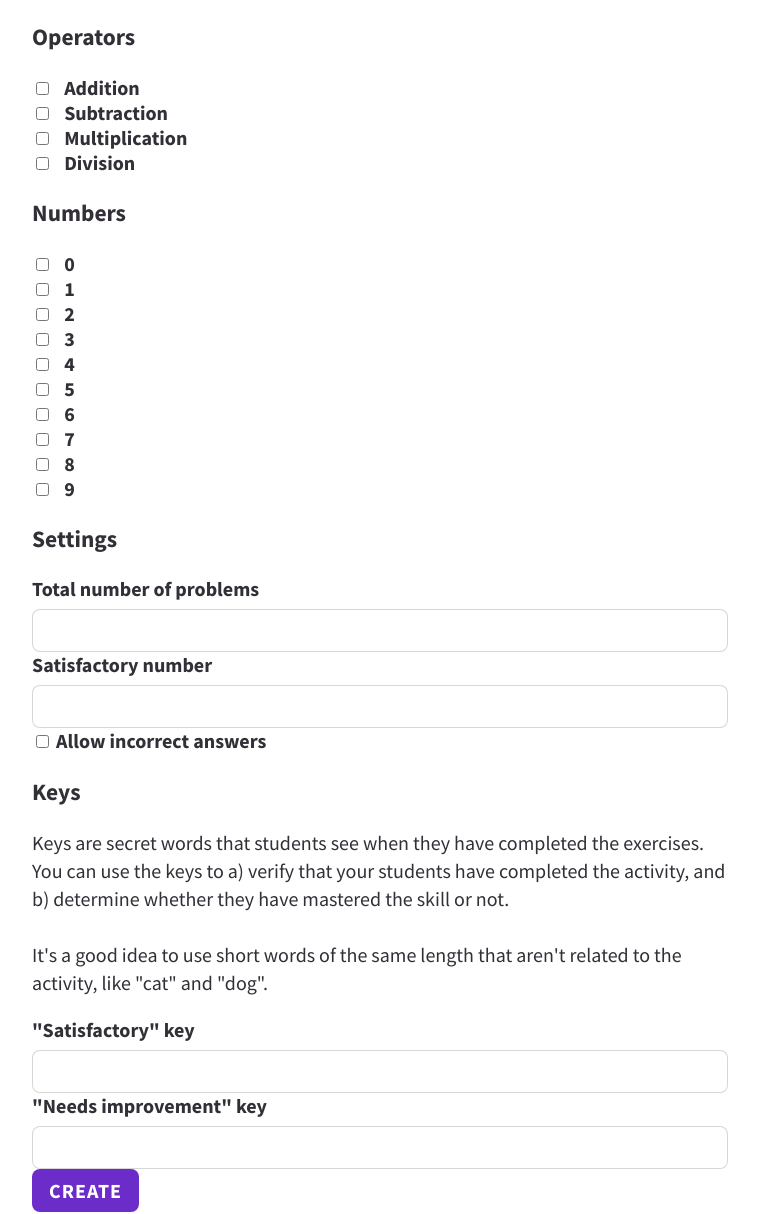
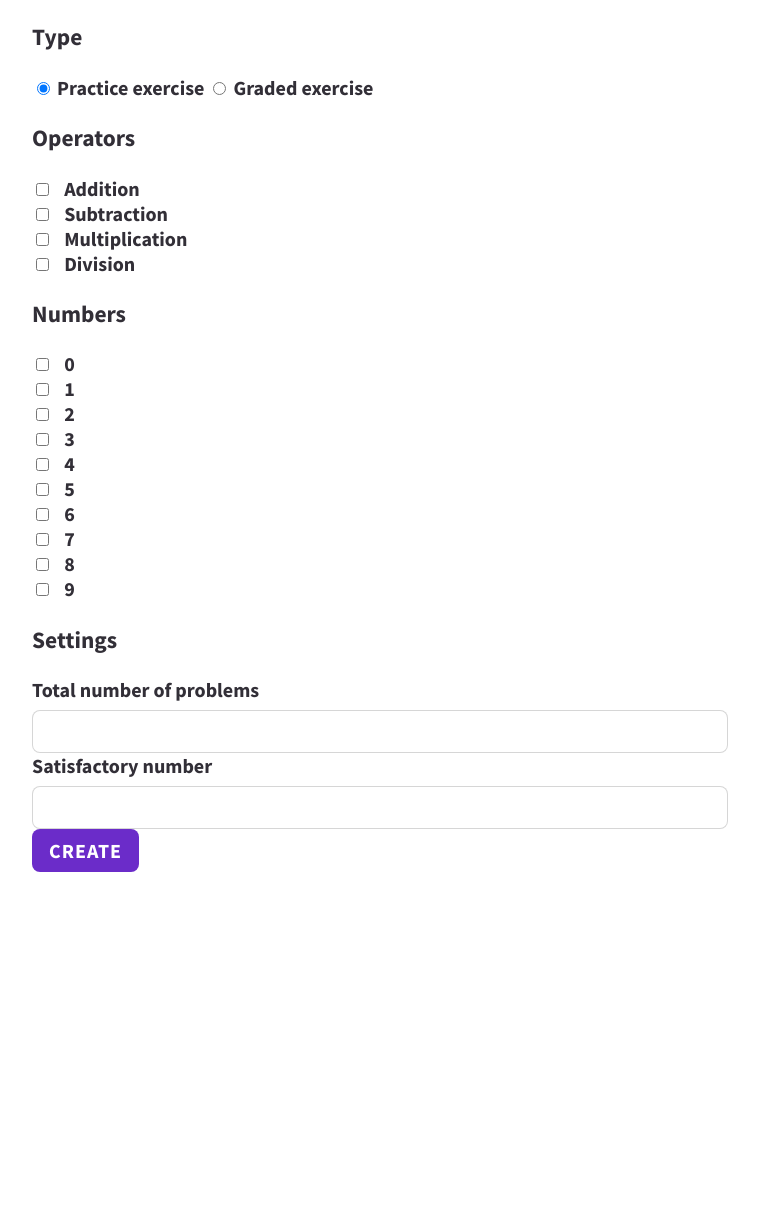
Before and after one commit to SeanMcP/quick-math, an Eleventy site: page src/index.njk in a window 1280 px wide. Shown: the part 213-1427 px from the top of the page, without its empty margins (260-1019 px from the left). After the commit the page ends 1101 px from the top, so only its background shows below. Built offline with nearby package versions, Linux system fonts and the light colour scheme; Eleventy itself is replaced by a stand-in of ours; files that its build step writes are made by us from their sources.

Commit message:
feat: toggle graded settings

```diff
--- a/src/assets/js/main.js
+++ b/src/assets/js/main.js
@@ -7,7 +7,7 @@ import { get } from "./search-params.js";
 
   createForm.addEventListener("submit", () => {
     const dummyPassKeyInput = document.querySelector(
-      'input[data-name="p-key-dummy"]'
+      'input[data-fake-name="p-key-dummy"]'
     );
     if (dummyPassKeyInput.value) {
       document.querySelector('input[name="p"]').value = encode(
@@ -15,7 +15,7 @@ import { get } from "./search-params.js";
       );
     }
     const dummyFailKeyInput = document.querySelector(
-      'input[data-name="f-key-dummy"]'
+      'input[data-fake-name="f-key-dummy"]'
     );
     if (dummyFailKeyInput.value) {
       document.querySelector('input[name="f"]').value = encode(
@@ -23,6 +23,31 @@ import { get } from "./search-params.js";
       );
     }
   });
+
+  const gradedSettingsEl = document.getElementById("graded-settings");
+  const gradedSettingsFields = gradedSettingsEl.querySelectorAll("[name]");
+
+  // Hide graded settings by default
+  gradedSettingsFields.forEach((node) => {
+    node.dataset.name = node.name;
+    node.removeAttribute("name");
+  });
+  document
+    .querySelector("input[name=e][value=p]")
+    .addEventListener("change", () => {
+      gradedSettingsEl.hidden = true;
+      gradedSettingsFields.forEach((node) => {
+        node.removeAttribute("name");
+      });
+    });
+  document
+    .querySelector("input[name=e][value=g]")
+    .addEventListener("change", () => {
+      gradedSettingsEl.removeAttribute("hidden");
+      gradedSettingsFields.forEach((node) => {
+        node.name = node.dataset.name;
+      });
+    });
 
   const params = get();
   if (params.edit) {
@@ -40,7 +65,7 @@ import { get } from "./search-params.js";
     );
     document.querySelector('input[name="t"]').value = params.total;
     document.querySelector('input[name="s"]').value = params.satisfactory;
-    if (params.allowIncorrect)
-      document.querySelector('input[name="i"]').checked = true;
+    if (params.graded)
+      document.querySelector('input[name="e"][value="g"]').checked = true;
   }
 })();
--- a/src/index.njk
+++ b/src/index.njk
@@ -9,6 +9,17 @@ styles: []
     <p>{{ app.description }}</p>
     <form action="practice/" id="create-form">
         <h2>Setup</h2>
+        <div>
+            <h3>Type</h3>
+            <label>
+                <input type="radio" name="e" value="p" checked="checked">
+                <b>Practice exercise</b>
+            </label>
+            <label>
+                <input type="radio" name="e" value="g">
+                <b>Graded exercise</b>
+            </label>
+        </div>
         <h3>Operators</h3>
         {% set ops = ['Addition', 'Subtraction', 'Multiplication', 'Division']%}
         {% for op in ops -%}
@@ -33,23 +44,21 @@ styles: []
             <b>Satisfactory number</b>
             <input type="number" name="s"/>
         </label>
-        <label class="block">
-            <input type="checkbox" name="i"/>
-            <b>Allow incorrect answers</b>
-        </label>
+        <div id="graded-settings" hidden="hidden">
             <h3>Keys</h3>
             <p id="key-description">Keys are secret words that students see when they have completed the exercises. You can use the keys to a) verify that your students have completed the activity, and b) determine whether they have mastered the skill or not.<br/><br/>It's a good idea to use short words of the same length that aren't related to the activity, like "cat" and "dog".
             </p>
             <label class="field">
                 <b>"Satisfactory" key</b>
-            <input aria-describedby="key-description" data-name="p-key-dummy"/>
+                <input aria-describedby="key-description" data-fake-name="p-key-dummy"/>
             </label>
             <input hidden="hidden" name="p"/>
             <label class="field">
                 <b>"Needs improvement" key</b>
-            <input aria-describedby="key-description" data-name="f-key-dummy"/>
+                <input aria-describedby="key-description" data-fake-name="f-key-dummy"/>
             </label>
             <input hidden="hidden" name="f"/>
+        </div>
         <button>Create</button>
     </form>
 </div>
```
Also changed, not shown: docs/assets/js/main.js (+29 -4 lines), docs/index.html. Lines whose indentation alone changed are shown as unchanged.
